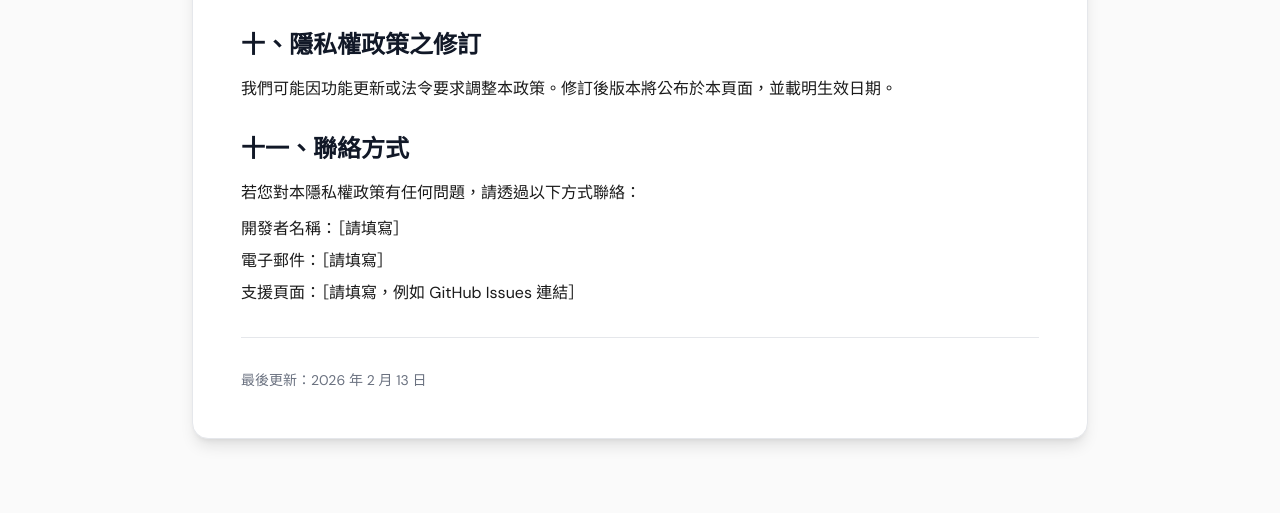
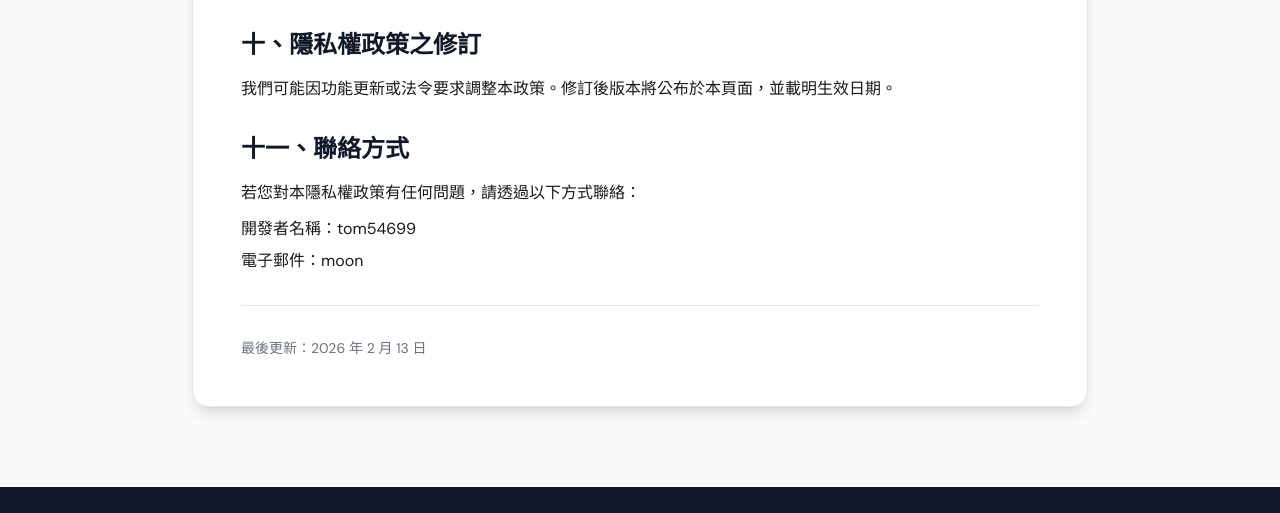
Before and after one commit to tom54699/LinkTrove-Official-Website, a website: page privacy/index.html in a window 1280 px wide. Shown: the part 2140-2653 px from the top of the page. Drawn offline with nearby package versions, Linux system fonts and the light colour scheme; files that its build step writes are made by us from their sources.

Commit message:
docs(privacy): 填寫聯絡資訊
- 開發者名稱：tom54699
- 電子郵件：moon
- 移除支援頁面欄位

```diff
--- a/privacy/index.html
+++ b/privacy/index.html
@@ -185,9 +185,8 @@
             <h2 class="text-2xl font-heading font-bold text-gray-900 mb-4">十一、聯絡方式</h2>
             <p class="text-gray-700 mb-3">若您對本隱私權政策有任何問題，請透過以下方式聯絡：</p>
             <ul class="list-disc list-inside text-gray-700 space-y-2">
-              <li>開發者名稱：［請填寫］</li>
-              <li>電子郵件：［請填寫］</li>
-              <li>支援頁面：［請填寫，例如 GitHub Issues 連結］</li>
+              <li>開發者名稱：tom54699</li>
+              <li>電子郵件：moon</li>
             </ul>
           </section>
 
```
